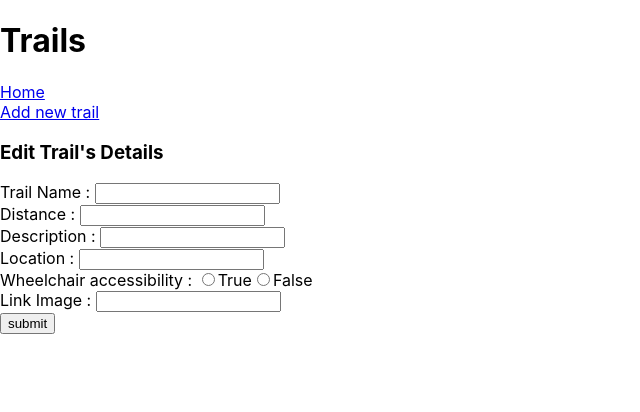
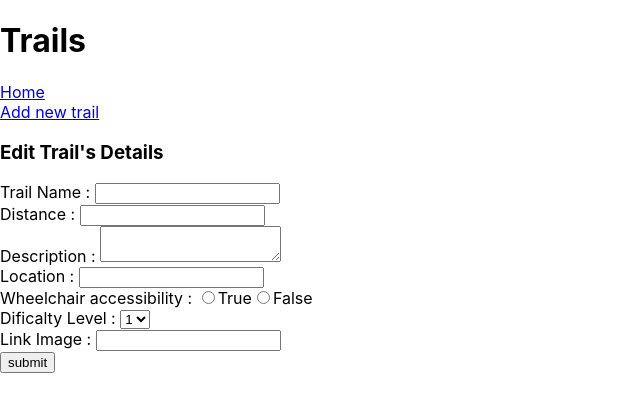
Before and after one commit to KaiIemsawat/trailsV2, a React (Create React App) app in the folder client/: page /updateTrail/1 in a window 1280 px wide. Shown: the top 412 px of the page, without its empty margins (0-640 px from the left). Built offline with nearby package versions, Linux system fonts and the light colour scheme; no server answers.

Commit message:
finished delete feature, fixed edit feature

```diff
--- a/client/src/components/AddTrail.jsx
+++ b/client/src/components/AddTrail.jsx
@@ -52,7 +52,7 @@ const AddTrail = (props) => {
             </div>
             <div>
                 <label>Description : </label>
-                <input type="text" onChange={changeHandler} name="description" value={trail.description}/>
+                <textarea onChange={changeHandler} name="description" value={trail.description}/>
                 {
                     errors.description ? <p>{errors.description.message}</p> : null
                 }
@@ -73,6 +73,16 @@ const AddTrail = (props) => {
                 }
             </div>
             <div>
+                <label>Dificalty Level : </label>
+                <select onChange={changeHandler} name="difficalty" value={trail.difficalty}>
+                    <option value="1">1</option>
+                    <option value="2">2</option>
+                    <option value="3">3</option>
+                    <option value="4">4</option>
+                    <option value="5">5</option>
+                </select>
+            </div>
+            <div>
                 <label>Link Image : </label>
                 <input type="text" onChange={changeHandler} name="image" value={trail.image}/>
             </div>
--- a/client/src/components/DisplayOne.jsx
+++ b/client/src/components/DisplayOne.jsx
@@ -19,7 +19,14 @@ const DisplayOne = (props) => {
 
     const deleteHandler =(id) => {
         console.log(id);
-        axios.delete(`/api/deleteTrail/${id}`) // ! to continue
+        axios.delete(`http://localhost:8000/api/deleteTrail/${id}`)
+        .then((resp)=> {
+            console.log(resp);
+            nav("/")
+        })
+        .catch((err)=> {
+            console.log(err);
+        })
     }
 
     return (
@@ -39,6 +46,7 @@ const DisplayOne = (props) => {
                 oneTrail.image ?
                 <img src={oneTrail.image} alt={oneTrail.trailName} style={{width:"30%"}}/> : null
             }
+            <button onClick={()=> deleteHandler(oneTrail._id)}>Delete</button>
         </div>
     )
 }
--- a/client/src/components/EditTrail.jsx
+++ b/client/src/components/EditTrail.jsx
@@ -67,7 +67,7 @@ const EditTrail = (props) => {
             </div>
             <div>
                 <label>Description : </label>
-                <input type="text" onChange={changeHandler} name="description" value={trail.description}/>
+                <textarea onChange={changeHandler} name="description" value={trail.description}/>
                 {
                     errors.description ? <p>{errors.description.message}</p> : null
                 }
@@ -88,6 +88,16 @@ const EditTrail = (props) => {
                 }
             </div>
             <div>
+                <label>Dificalty Level : </label>
+                <select onChange={changeHandler} name="difficalty" value={trail.difficalty}>
+                    <option value="1">1</option>
+                    <option value="2">2</option>
+                    <option value="3">3</option>
+                    <option value="4">4</option>
+                    <option value="5">5</option>
+                </select>
+            </div>
+            <div>
                 <label>Link Image : </label>
                 <input type="text" onChange={changeHandler} name="image" value={trail.image}/>
             </div>
```
